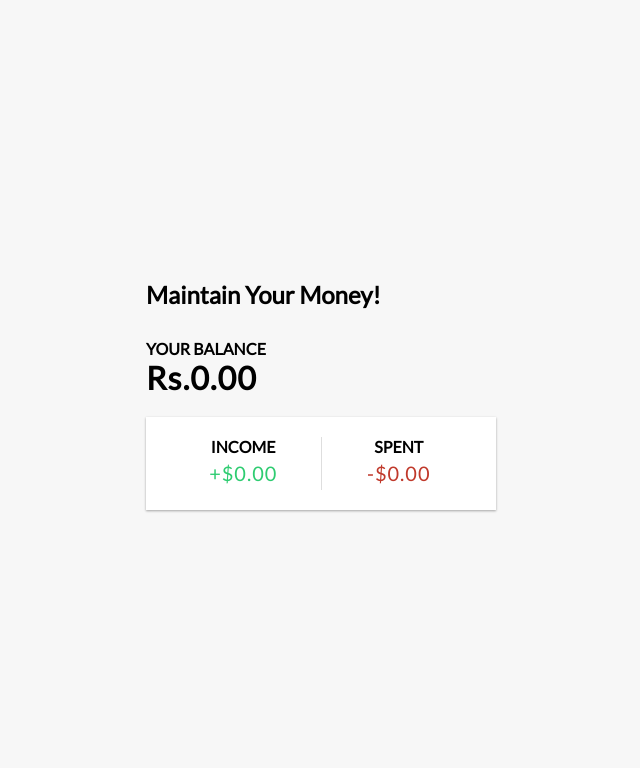
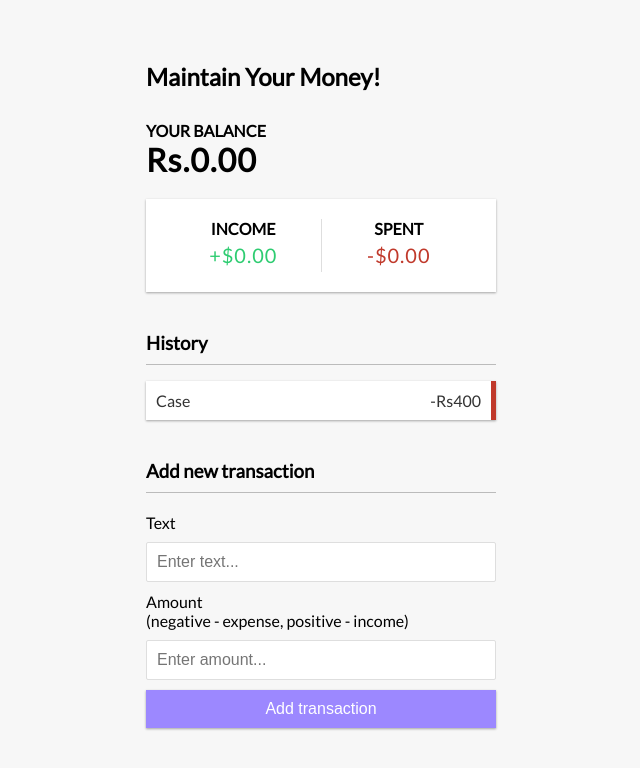
Before and after one commit to dey24/Expense-tracker, a React (Create React App) app: page / in a window 1280 px wide. Shown: the top 768 px of the page, without its empty margins (319-959 px from the left). Built offline with nearby package versions, Linux system fonts and the light colour scheme.

Commit message:
setting up income_expenses, new_transactions, transaction_list

```diff
--- a/src/App.js
+++ b/src/App.js
@@ -2,6 +2,8 @@
 import Header from './components/Header'
 import Balance from './components/Balance'
 import IncomeExpenses from './components/IncomeExpenses'
+import TransactionList from './components/TransactionList'
+import NewTransaction from './components/NewTransaction'
 import "./App.css"
 
 function App() {
@@ -11,6 +13,8 @@
       <div className="container">
         <Balance/>
         <IncomeExpenses/>
+        <TransactionList />
+        <NewTransaction />
       </div>
     </div>
   );
--- a/src/components/IncomeExpenses.js
+++ b/src/components/IncomeExpenses.js
@@ -3,14 +3,14 @@
 const IncomeExpenses = () => {
   return (
     <div>
-      <div class="inc-exp-container">
+      <div className="inc-exp-container">
         <div>
           <h4>Income</h4>
-          <p id="money-plus" class="money plus">+$0.00</p>
+          <p id="money-plus" className="money plus">+$0.00</p>
         </div>
         <div>
           <h4>Spent</h4>
-          <p id="money-minus" class="money minus">-$0.00</p>
+          <p id="money-minus" className="money minus">-$0.00</p>
         </div>
       </div>
     </div>
--- /dev/null
+++ b/src/components/NewTransaction.js
@@ -0,0 +1,24 @@
+import React from 'react'
+
+const NewTransaction = () => {
+  return (
+    <div>
+      <h3>Add new transaction</h3>
+      <form >
+        <div class="form-control">
+          <label htmlFor="text">Text</label>
+          <input type="text"  placeholder="Enter text..." />
+        </div>
+        <div class="form-control">
+          <label htmlFor="amount"
+            >Amount <br />
+            (negative - expense, positive - income)</label>
+          <input type="number"  placeholder="Enter amount..." />
+        </div>
+        <button class="btn">Add transaction</button>
+      </form>
+    </div>
+  )
+}
+
+export default NewTransaction
--- /dev/null
+++ b/src/components/TransactionList.js
@@ -0,0 +1,16 @@
+import React from 'react'
+
+const TransactionList = () => {
+  return (
+    <>
+      <h3>History</h3>
+      <ul id="list" className="list">
+          <li className="minus">
+              Case <span>-Rs400</span><button className="delete-btn">X</button>
+          </li>
+      </ul>
+    </>
+  )
+}
+
+export default TransactionList
```
Also changed, not shown: 1 other file (tests, documents, lock files or other folders).
